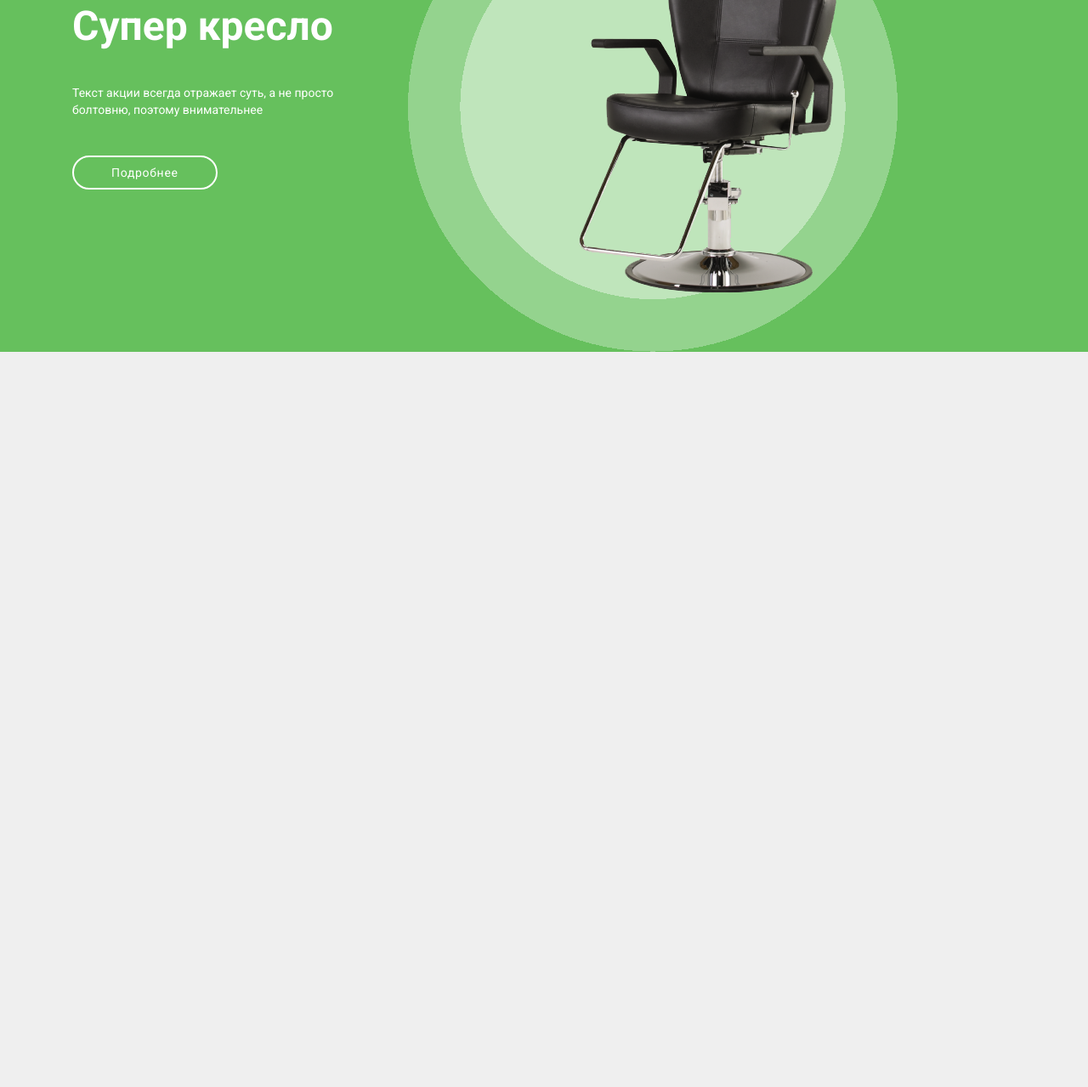
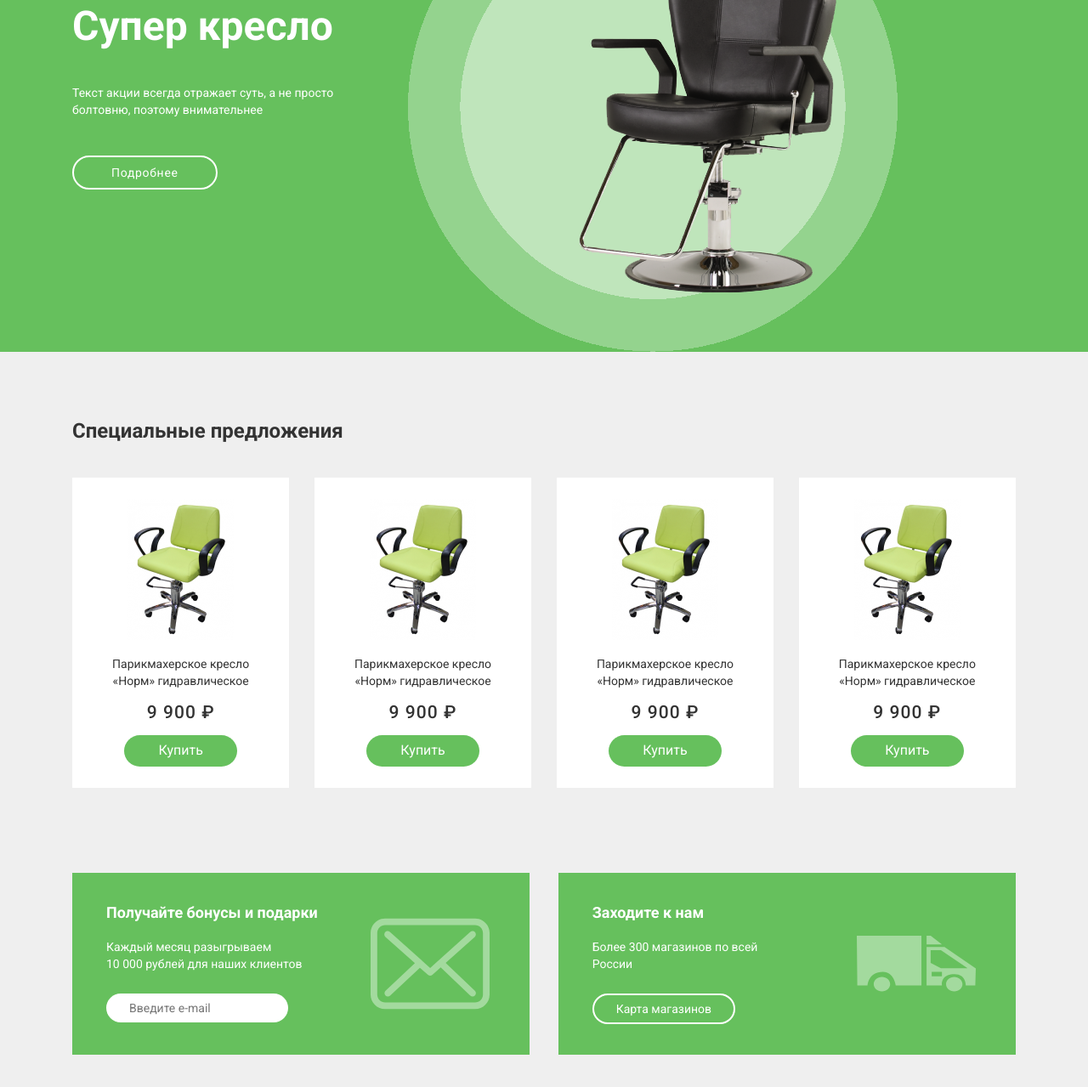
Before and after one commit to DmitriyRim/beauty, a plain HTML site: page index.html in a window 1280 px wide. Shown: the part 437-1716 px from the top of the page at 85% size. Before the commit the page ends 851 px from the top, so only its background shows below. Drawn offline with Linux system fonts and the light colour scheme.

Commit message:
feat: added promotions

```diff
--- /dev/null
+++ b/css/_promotions.sass
@@ -0,0 +1,74 @@
+.promotions
+    padding: 80px 10px 130px 10px
+    &__title
+        margin-bottom: 40px
+    &__goods
+        display: flex
+        justify-content: space-between
+        margin-bottom: 100px
+    &__current
+        display: flex
+        justify-content: space-between
+    &__service
+        display: flex
+        flex-basis: 48.5%
+        background: $green
+        color: $white
+        padding: 36px 47px 36px 40px
+        &-box
+            margin-right: auto
+        &-title
+            font-weight: 700
+            font-size: 18px
+            line-height: 21px
+            margin-bottom: 20px
+        &-desc
+            font-size: 14px
+            line-height: 20px
+            max-width: 240px
+            margin-bottom: 25px
+        &-mailing
+            padding: 9px 27px
+            border: none
+            outline: none
+            font-size: 14px
+            line-height: 16px
+            color: #C4C4C4
+            border-radius: 30px
+        &-icon
+            width: 140px
+        &-btn
+            cursor: pointer
+            background: $green
+            color: $white
+            border: 2px solid $white
+            padding: 8px 26px
+.card
+    display: flex
+    flex-direction: column
+    align-items: center
+    flex-basis: 23%
+    text-align: center
+    background-color: $white
+    padding: 25px 30px
+    &__img
+    &__description
+        font-size: 14px
+        line-height: 20px
+    &__price
+        display: block
+        font-weight: 500
+        font-size: 21px
+        line-height: 25px
+        letter-spacing: 0.05em
+        margin-top: 15px
+    &__btn
+        border: none
+        background-color: $green
+        color: $white
+        letter-spacing: .05
+        padding: 9px 40px
+        border-radius: 30px
+        cursor: pointer
+        &:hover
+            box-shadow: 0px 5px 10px 2px rgba(34, 80, 68, 0.2)
--- a/css/_style.sass
+++ b/css/_style.sass
@@ -43,6 +43,8 @@ ul
     border: 2px solid $green
     border-radius: 40px
     color: $dark
+    &:hover
+        box-shadow: 0px 5px 10px 2px rgba(34, 80, 68, 0.2)
 .btn__light
     color: $white
     border-color: $white
--- a/css/style.sass
+++ b/css/style.sass
@@ -3,3 +3,4 @@
 @import './_nav'
 @import './_header'
 @import './_banner'
+@import './_promotions'
--- a/index.html
+++ b/index.html
@@ -51,6 +51,58 @@
             <div class="banner__img"><img src="./img/Rectangle-2.png" alt=""></div>
         </div>
     </section>
-    <section class="product"></section>
+    <section class="promotions container">
+        <h2 class="promotions__title">Специальные предложения</h2>
+        <div class="promotions__goods">
+            <div class="card">
+                <div class="card__img"><img src="./img/prod1.png" alt="chair"></div>
+                <p class="card__description">
+                    Парикмахерское кресло «Норм» гидравлическое <span class="card__price">9 900 ₽</span>
+                </p>
+                <button class="card__btn">Купить</button>
+            </div>
+            <div class="card">
+                <div class="card__img"><img src="./img/prod1.png" alt="chair"></div>
+                <p class="card__description">
+                    Парикмахерское кресло «Норм» гидравлическое <span class="card__price">9 900 ₽</span>
+                </p>
+                <button class="card__btn">Купить</button>
+            </div>
+            <div class="card">
+                <div class="card__img"><img src="./img/prod1.png" alt="chair"></div>
+                <p class="card__description">
+                    Парикмахерское кресло «Норм» гидравлическое <span class="card__price">9 900 ₽</span>
+                </p>
+                <button class="card__btn">Купить</button>
+            </div>
+            <div class="card">
+                <div class="card__img"><img src="./img/prod1.png" alt="chair"></div>
+                <p class="card__description">
+                    Парикмахерское кресло «Норм» гидравлическое <span class="card__price">9 900 ₽</span>
+                </p>
+                <button class="card__btn">Купить</button>
+            </div>
+        </div>
+        <div class="promotions__current">
+            <div class="promotions__service">
+                <div class="promotions__service-box">
+                    <h3 class="promotions__service-title">Получайте бонусы и подарки</h3>
+                    <p class="promotions__service-desc">Каждый месяц разыгрываем
+                        10&#160;000 рублей для наших клиентов</p>
+                    <input type="email" name="email" placeholder="Введите e-mail" class="promotions__service-mailing">
+                </div>
+                <img src="./img/mail.svg" alt="mail" class="promotions__service-icon">
+            </div>
+            <div class="promotions__service">
+                <div class="promotions__service-box">
+                    <h3 class="promotions__service-title">Заходите к нам</h3>
+                    <p class="promotions__service-desc">Более 300 магазинов
+                        по всей России</p>
+                    <input type="submit" name="email" value="Карта магазинов" class="btn promotions__service-btn">
+                </div>
+                <img src="./img/car.svg" alt="mail" class="promotions__service-icon">
+            </div>
+        </div>
+    </section>
 </body>
 </html>
```
Also changed, not shown: css/style.css, img/car.svg (added), img/mail.svg (added), img/prod1.png (added), 1 other file.
